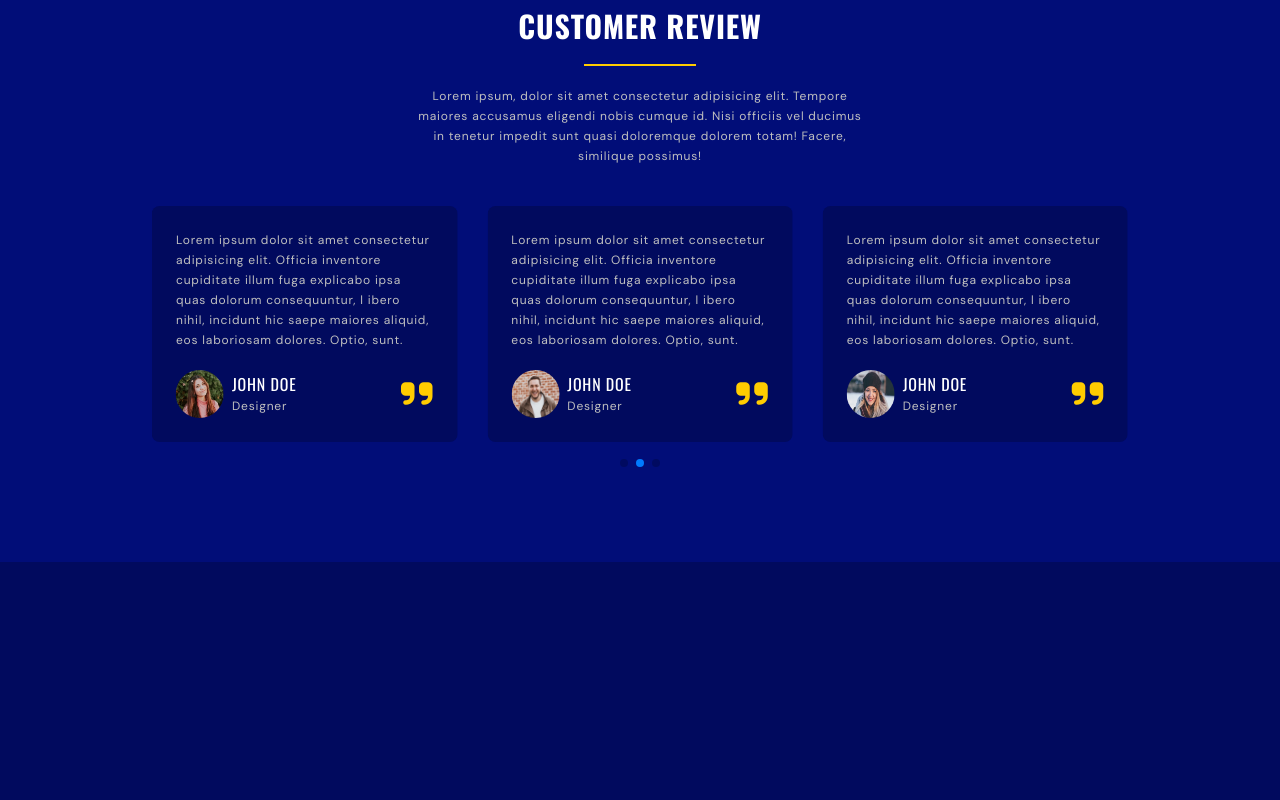
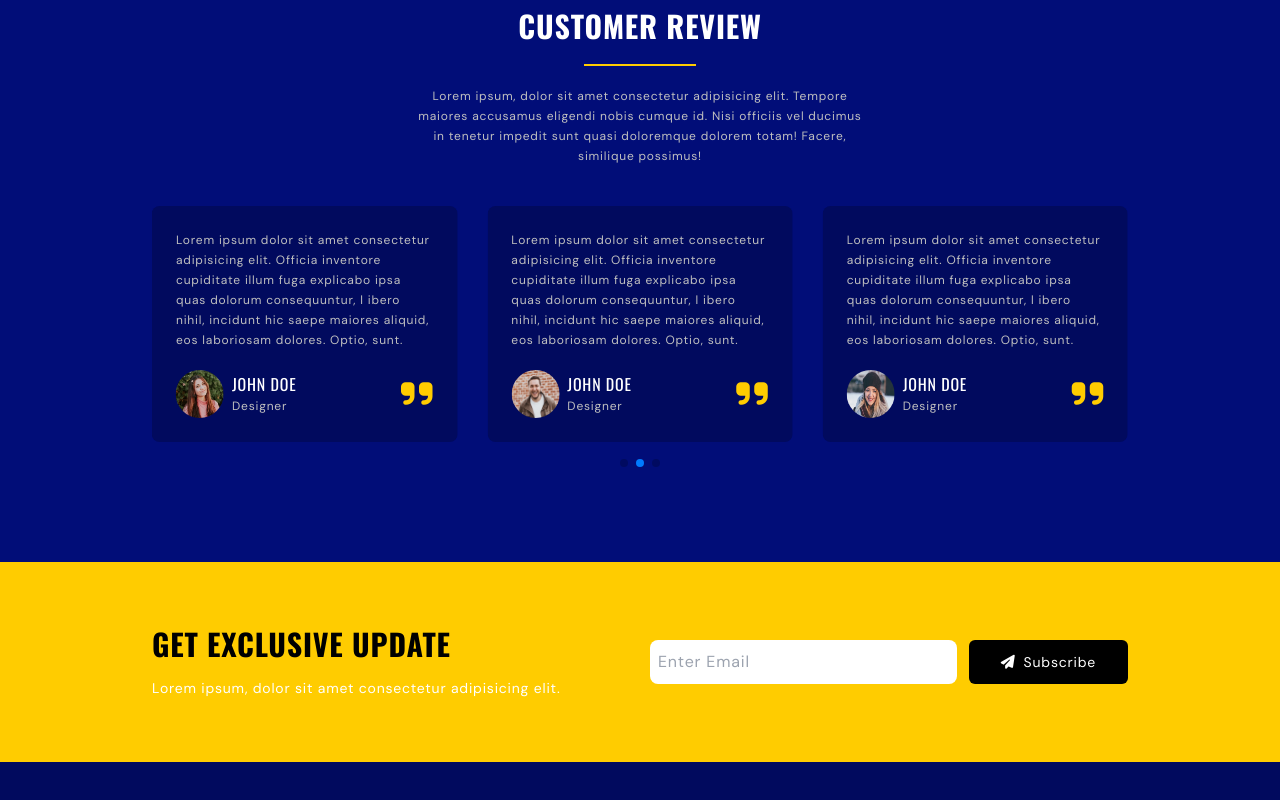
Before and after one commit to tahmid-12/burger-tailwind, a website: page src/index.html in a window 1280 px wide. Shown: the part 3376-4176 px from the top of the page. Before the commit the page ends 4130 px from the top, so only its background shows below. Drawn offline with nearby package versions, Linux system fonts and the light colour scheme.

Commit message:
Contact Section added

```diff
--- a/src/index.html
+++ b/src/index.html
@@ -597,8 +597,21 @@
       </section>
 
       <!--~~~~~~~~~~~~~~~ Contact ~~~~~~~~~~~~~~~-->
-      <section id="contact">
+      <section id="contact" class="bg-secondaryColor py-16">
+        <div class="container flex flex-col gap-5 md:items-center md:flex-row">
+          <div class="space-y-4 md:flex-1">
+            <h2 class="section__title text-blackColor">GET EXCLUSIVE UPDATE</h2>
+            <p class="text-sm">Lorem ipsum, dolor sit amet consectetur adipisicing elit.</p>
+          </div>
 
+          <div class="flex flex-col gap-3 md:flex-row md:flex-1">
+            <input type="email" placeholder="Enter Email" class="p-2 text-blackColor rounded-lg outline-none md:w-full">
+            <a href="#" class="flex items-center justify-center gap-2 btn bg-blackColor hover:opacity-75">
+              <i class="fa-solid fa-paper-plane"></i>
+              Subscribe
+            </a>
+          </div>
+        </div>
       </section>
     </main>
     <!--~~~~~~~~~~~~~~~ Footer ~~~~~~~~~~~~~~~-->
```
Also changed, not shown: dist/output.css.
